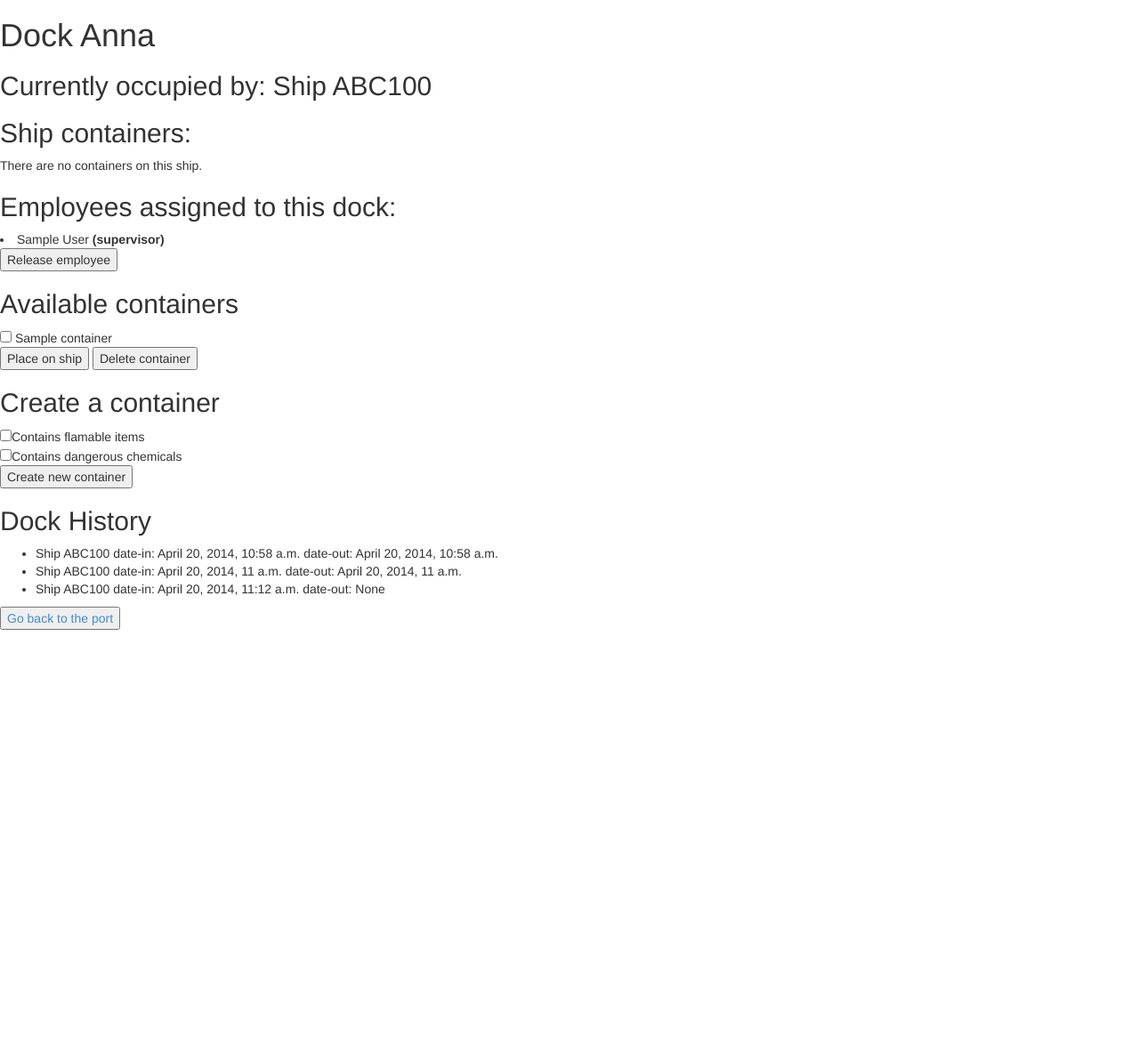
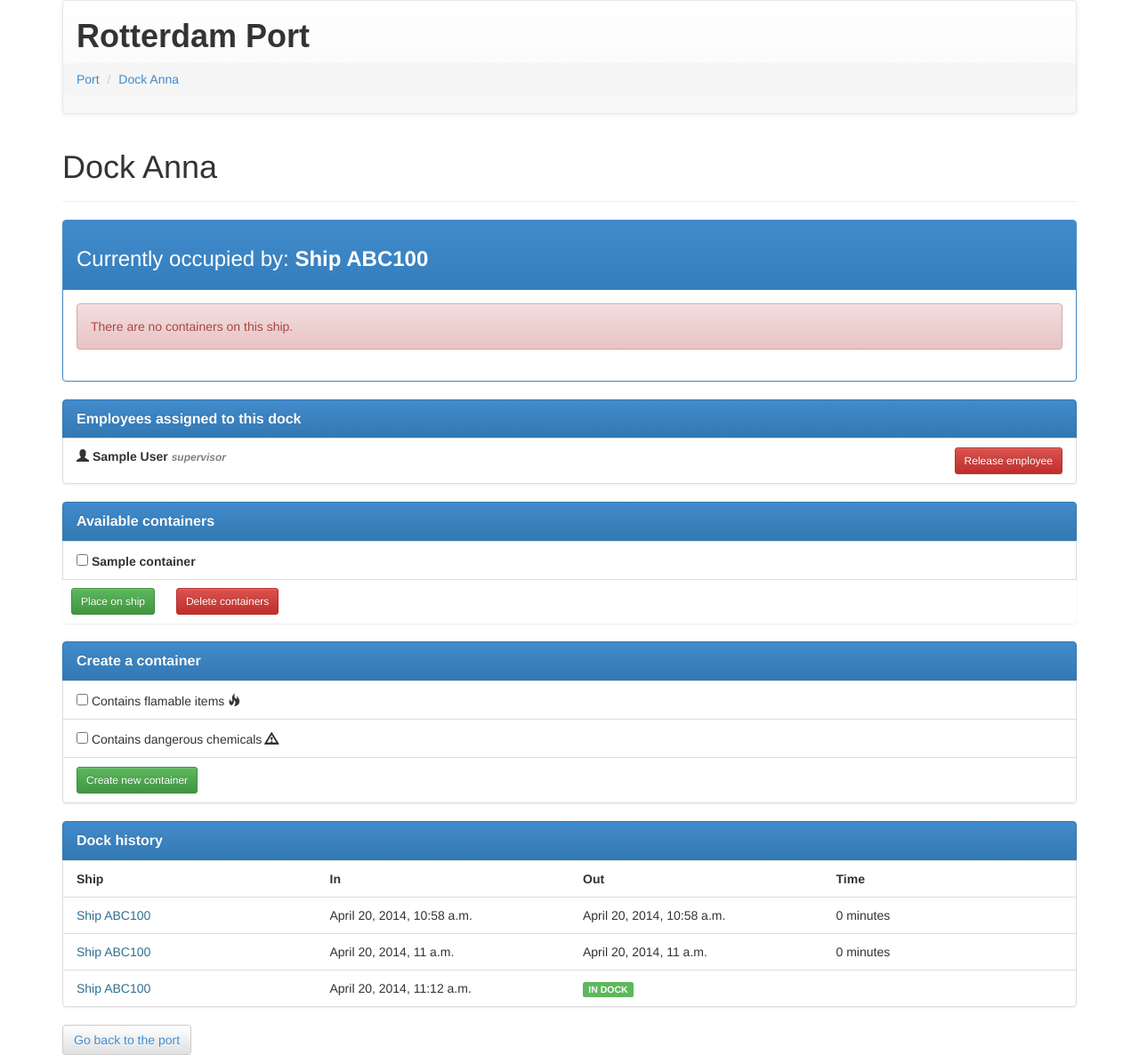
Before and after one commit to calindragomir/rdamport, a Django app: template main/templates/detail.html in a window 1280 px wide. Shown: the whole page at 89% size. Before the commit the page ends 708 px from the top, so only its background shows below. Run offline with Django 3.2, Linux system fonts and the light colour scheme; data comes from the database, SQL or seed files in the repository; tables that the repository leaves empty hold one stand-in row (values such as "Sample post"); the template is opened without the code that fills it: values that come from a table or form of the project are taken from there, most other values are stand-ins (such as "Sample title", 1, 10 or a date in 2020); parts of the project's set-up code (start-up, migrations or seed data) failed here and were passed over; some libraries are stand-ins or nearby versions.

Commit message:
CSS improvments and added employee generator

```diff
--- a/main/templates/detail.html
+++ b/main/templates/detail.html
@@ -2,115 +2,223 @@
 <html lang="en">
 <head>
 {% load staticfiles %}
-<link rel="stylesheet" type="text/css" href="{% static "vendor/bootstrap-3.1.1/css/bootstrap.min.css" %}">
+<link rel="stylesheet" type="text/css" href="{% static 'vendor/bootstrap-3.1.1/css/bootstrap.min.css' %}">
+<link rel="stylesheet" type="text/css" href="{% static 'vendor/bootstrap-3.1.1/css/bootstrap-theme.min.css' %}">
+<link rel="stylesheet" type="text/css" href="{% static 'css/base.css' %}">
+<link rel="stylesheet" type="text/css" href="{% static 'css/detail.css' %}">
 {% if not dock.employee_set.all %}
-	<script type="text/javascript">
-	function disableSumbit() {
-		var elems = document.getElementsByName("removeShip");
-		for (var j = 0; j < elems.length; j++) {
-		  elems[j].disabled = true;
-		};
-	};
-	window.onload = disableSumbit;
-	</script>
+	<script type="text/javascript" src="{% static 'js/detail.js' %}"></script>
 {% endif %}
 </head>
 <body>
+	<div class="container">
+		<nav class="navbar navbar-default" role="navigation">
+			<h1 class="pagetitle">Rotterdam Port</h1>
+		<ol class="breadcrumb">
+		  <li><a href="{% url 'port' %}">Port</a></li>
+		  <li><a href="{% url 'dock_detail' dock.pk %}" class="active">{{dock}}</a></li>
+		</ol>
+		</nav>
+
+		{% if not dock.employee_set.all %}
+		<div class="alert alert-warning">
+		  <strong>Warning!</strong> No operations can be executed as there are no employees assigned to this dock. Please assign some people!
+		</div>
+		{% endif %}
+
+		<div class="page-header">
 			<h1>{{dock.name}}</h1>
+		</div>
 
-	<h2>Currently occupied by: {{dock.ship}}</h2>
 
-		{% if dock.ship %}
+		{% if not dock.ship %}
+			<div class="panel panel-success">
+			  	<div class="panel-heading">
+			  		<h3><strong>Currently available</strong></h3>
+			  	</div>
+		  	</div>
+
+		{% else %}
 			<!-- Display this div only when there is a ship -->
-			<h2>Ship containers:</h2>
-			{% for container in dock.ship.container_set.all %}
-				<li>{{container}}
+			<div class="panel panel-primary">
+		  	<div class="panel-heading">
+		  		<h3>Currently occupied by: <strong>{{dock.ship}}</strong></h3>
+		  	</div>
+
+			<div class="panel-body">
+
+			{% with containers=dock.ship.container_set.all %}
+
+			{% if not containers %}
+				<div class="alert alert-danger">There are no containers on this ship.</div>
+			{% else %}
+
+			<table class="table table-hover">
+				<thead>
+					<tr><h2>Ship containers</h2></tr>
+		    		<tr>
+		    			<td><strong>Container<strong></td>
+		    			<td><strong>Container information<strong></td>
+		    		</tr>
+		    	</thead>
+		    	<tbody>
+					{% for container in containers %}
+						<tr>
+							<div class="row">
+								<td class="col-md-3">{{container}}</td>
+								<td class="col-md-9">
 									{% if container.is_flamable %}
-				!FLAMABLE!
+									<span class="label label-danger"><span class="glyphicon glyphicon-fire"></span> FLAMABLE</span>
 									{% endif %}
 									{% if container.is_chemical_hazard %}
-				!CHEMICAL HAZARD!
+									<span class="label label-warning"><span class="glyphicon glyphicon-warning-sign"></span> CHEMICAL HAZARD</span>
 									{% endif %}
-				</li>
-				<form name="removecontainer" method="post" action="{% url 'dock_detail' dock.pk %}">
+									<form class="pull-right" name="removecontainer" method="post" action="{% url 'dock_detail' dock.pk %}">
 										{% csrf_token %}
 										<input type="hidden" name="action" value="removecontainer">
 										<input type="hidden" name="container_uid" value="{{container.uid}}">
-					<input type="submit" name="removeShip" value="Remove from ship">
+										<input class="btn btn-sm btn-danger" type="submit" name="removeShip" value="Remove from ship">
 									</form>
-			{% empty %}
-				<p>There are no containers on this ship.</p>
+								</td>
+							</div>
+						</tr>
 					{% endfor %}
+				</tbody>
+			</table>
+
+			{% endif %}
+			{% endwith %}
+			</div> <!-- close panel body -->
+			</div> <!-- close panel -->
 		{% endif %}
 
-	<h2>Employees assigned to this dock:</h2>
+		<ul class="list-group">
+			<li class="list-group-item active">
+				<strong class="group-title">Employees assigned to this dock</strong>
+			</li>
 			{% for employee in dock.employee_set.all %}
+				<li class="list-group-item">
+					<div class="row">
+						<div class="col-md-4">
 							{% if employee.is_supervisor %}
-			<li>{{employee.first_name}} {{employee.last_name}} <strong>(supervisor)</strong></li>
+								<span class="glyphicon glyphicon-user"></span> <strong>{{ employee.first_name }} {{ employee.last_name }} <em class="supervisor-text">supervisor</em></strong>
 							{% else %}
-			<li>{{employee.first_name}} {{employee.last_name}}</li>
+								<span class="glyphicon glyphicon-user"></span> <strong>{{ employee.first_name }} {{ employee.last_name }}</strong>
 							{% endif %}
-		<form name="releaseemployee" method="post" action="{% url 'dock_detail' dock.pk %}">
+						</div>
+						<div class="col-md-8">
+							<form class="pull-right" name="releaseemployee" method="post" action="{% url 'dock_detail' dock.pk %}">
 								{% csrf_token %}
 								<input type="hidden" name="employee_id" value="{{employee.id}}">
 								<input type="hidden" name="action" value="releaseemployee">
-			<input type="submit" value="Release employee">
+								<input class="btn btn-danger btn-sm" type="submit" value="Release employee">
 							</form>
+						</div>
+					</div>
+				</li>
 			{% empty %}
-		<p>There are no employees assigned to this dock.</p>
+				<div class="alert alert-danger">There are no employees assigned to this dock.</div>
 			{% endfor %}
+		</ul>
 
-	<h2>Available containers</h2>
+		<ul class="list-group">
+			<li class="list-group-item active">
+				<strong class="group-title">Available containers</strong>
+			</li>
 			{% if available_containers %}
 				<form name="containercontrol" method="post" action="{% url 'dock_detail' dock.pk %}">
 					{% csrf_token %}
 					{% for container in available_containers %}
+						<li class="list-group-item">
+						<div class="row">
+							<div class="col-md-3">
 								<input type="checkbox" name="move_containers" value="{{ container.uid }}">
-				{{ container }}
+								<strong>{{ container }}</strong>
+							</div>
+							<div class="col-md-9">
 								{% if container.is_flamable %}
-					!FLAMABLE!
+									<span class="label label-danger"><span class="glyphicon glyphicon-fire"></span> FLAMABLE</span>
 								{% endif %}
 								{% if container.is_chemical_hazard %}
-					!CHEMICAL HAZARD!
+									<span class="label label-warning"><span class="glyphicon glyphicon-warning-sign"></span> CHEMICAL HAZARD</span>
 								{% endif %}
-				<br>
+							</div>
+						</div>
+						</li>
 					{% endfor %}
 					<input name="ship_id" type="hidden" value="{{dock.ship.uid}}">
 					<input type="hidden" name="action" value="containercontrol">
 					{% if not dock.employee_set.all or not dock.ship %}
-				You cannot move items when no employees are assigned to this dock or no ship is docked!
+						<div class="alert alert-warning">
+							You cannot move items when no employees are assigned to this dock or no ship is docked! <a href="{% url 'port' %}">Go back to the port</a>
+						</div>
 					{% else %}
-				<input name="placecontainer" type="submit" value="Place on ship">
+						<input class="btn btn-sm btn-success placecontainer" name="placecontainer" type="submit" value="Place on ship">
 					{% endif %}
-			<input name="deletecontainer" type="submit" value="Delete container">
+					<input class="btn btn-sm btn-danger deletecontainer" name="deletecontainer" type="submit" value="Delete containers">
 				</form>
 			{% else %}
-		<div>
-			<p>No other containers are available</p>
+				<div class="alert alert-danger">No other containers are available</div>
+			{% endif %}
+		</ul>
+
+		<ul class="list-group">
+			<li class="list-group-item active">
+				<strong class="group-title">Create a container</strong>
+			</li>
+			<form name="createcontainer" method="post" action="{% url 'dock_detail' dock.pk %}">
+			{% csrf_token %}
+			<li class="list-group-item">
+				<input type="checkbox" name="flamable" value="1"> Contains flamable items <span class="glyphicon glyphicon-fire"></span>
+			</li>
+			<li class="list-group-item">
+				<input type="checkbox" name="chemicalhazard" value="1"> Contains dangerous chemicals <span class="glyphicon glyphicon-warning-sign"></span>
+			</li>
+			<input type="hidden" name="action" value="createcontainer">
+			<li class="list-group-item">
+				<input class="btn btn-sm btn-success" type="submit" value="Create new container">
+			</li>
+		</form>
+		</ul>
+
+		<ul class="list-group">
+			<li class="list-group-item active">
+				<strong class="group-title">Dock history</strong>
+			</li>
+			{% if not dock_history %}
+				<div class="alert alert-warning">No history available for this dock!</div>
+			{% else %}
+					<li class="list-group-item">
+						<div class="row">
+							<strong>
+								<div class="col-md-3">Ship</div>
+								<div class="col-md-3">In</div>
+								<div class="col-md-3">Out</div>
+								<div class="col-md-3">Time</div>
+							</strong>
 						</div>
+					</li>
+				{% for record in dock_history %}
+					<li class="list-group-item">
+						<div class="row">
+							<div class="col-md-3"><span class="text-info">{{record.ship}}</span></div>
+							<div class="col-md-3">{{record.date_in}}</div>
+							{% if record.date_out %}
+								<div class="col-md-3">{{record.date_out}}</div>
+								<div class="col-md-3">{{record.date_in|timesince:record.date_out}}</div>
+							{% else %}
+								<div class="col-md-3"><span class="label label-success">IN DOCK</span></div>
+								<div class="col-md-3">{{now|timesince:record.date_in}}</div>
+							{% endif %}
+						</div>
+					</li>
+				{% endfor %}
 			{% endif %}
 
-	<h2>Create a container</h2>
-	<form name="createcontainer" method="post" action="{% url 'dock_detail' dock.pk %}">
-		{% csrf_token %}
-		<input type="checkbox" name="flamable" value="1">Contains flamable items<br>
-		<input type="checkbox" name="chemicalhazard" value="1">Contains dangerous chemicals<br>
-		<input type="hidden" name="action" value="createcontainer">
-		<input type="submit" value="Create new container">
-	</form>
+		</ul>
 
-	<h2>Dock History</h2>
-	{% if not dock_history %}
-		<p>No history available for this dock!</p>
-	{% else %}
-		<ul>
-		{% for record in dock_history %}
-			<li>{{record.ship}} date-in: {{record.date_in}} date-out: {{record.date_out}}</li>
-		{% endfor %}
-		</ul>
-	{% endif %}
+		<button class="btn btn-default"><a href="{% url 'port' %}">Go back to the port</a></button>
 
-	<button><a href="{% url 'port' %}">Go back to the port</a></button>
-
+	</div>
 </body>
 </html>
--- a/main/views.py
+++ b/main/views.py
@@ -5,6 +5,7 @@ from django.http import HttpResponseRedirect
 from django.core.urlresolvers import reverse
 from django.db import IntegrityError
 from main.util import get_unique_id, get_available_elements, get_connected_elements
+from main.generaterecords import generate_employee_records
 
 import datetime
 
@@ -162,3 +163,8 @@ class DockDetailView(DetailView):
             employee.save()
 
         return HttpResponseRedirect(reverse(('dock_detail'), kwargs={'pk': current_dock_pk}))
+
+def generate_employees(request):
+    generate_employee_records()
+
+    return HttpResponseRedirect(reverse('port'))
--- a/rdamport/urls.py
+++ b/rdamport/urls.py
@@ -1,13 +1,15 @@
 from django.conf.urls import patterns, include, url
 from django.contrib import admin
-from main.views import PortView, DockDetailView
+from main.views import PortView, DockDetailView, generate_employees
+
 
 admin.autodiscover()
 
 urlpatterns = patterns('',
     # Examples:
     url(r'^$', PortView.as_view() , name='port'),
-    url(r'^dock/(?P<pk>\d+)', DockDetailView.as_view() , name='dock_detail'),
+    url(r'^dock/(?P<pk>\d+)$', DockDetailView.as_view() , name='dock_detail'),
+    url(r'^generate_employees$', generate_employees , name='generate_employees'),
 
     # Uncomment the next line to enable the admin:
     url(r'^admin/', include(admin.site.urls)),
--- /dev/null
+++ b/static/css/base.css
@@ -0,0 +1,13 @@
+.pagetitle {
+	margin-left: 15px;
+	font-family: Arial;
+	font-weight: bold;
+}
+.supervisor-text {
+	color: grey;
+	font-size: 12px;
+}
+.group-title {
+	color: white;
+	font-size: 16px;
+}
--- /dev/null
+++ b/static/css/detail.css
@@ -0,0 +1,7 @@
+.placecontainer {
+	margin: 10px;
+}
+
+.deletecontainer {
+	margin: 10px;
+}
```
Also changed, not shown: main/generaterecords.py (added, +14 -0 lines), main/templates/overview.html (+8 -6 lines), main/util.py (+0 -12 lines), static/css/overview.css (+6 -11 lines), static/js/detail.js (added, +8 -0 lines). Lines whose indentation alone changed are shown as unchanged.
